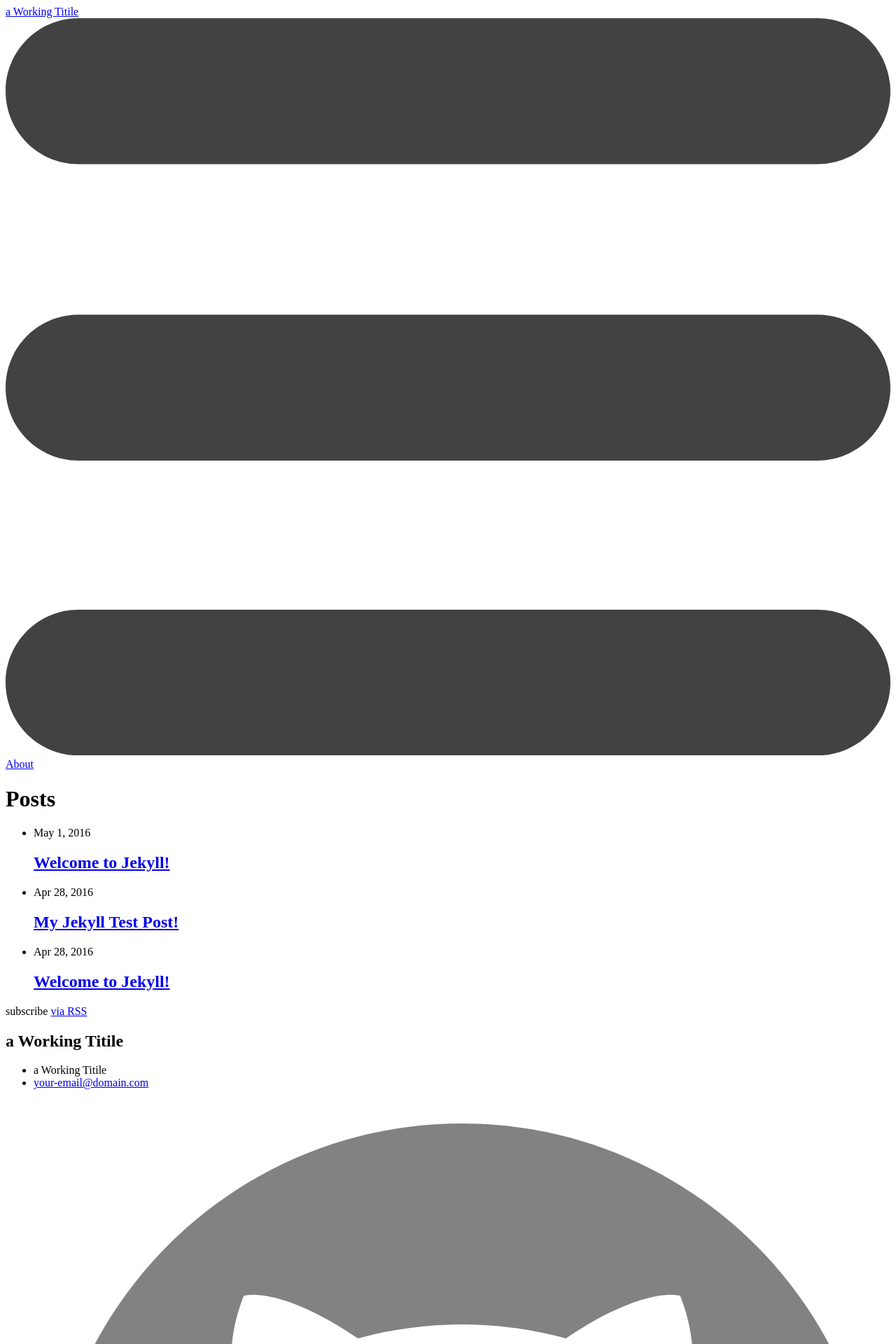
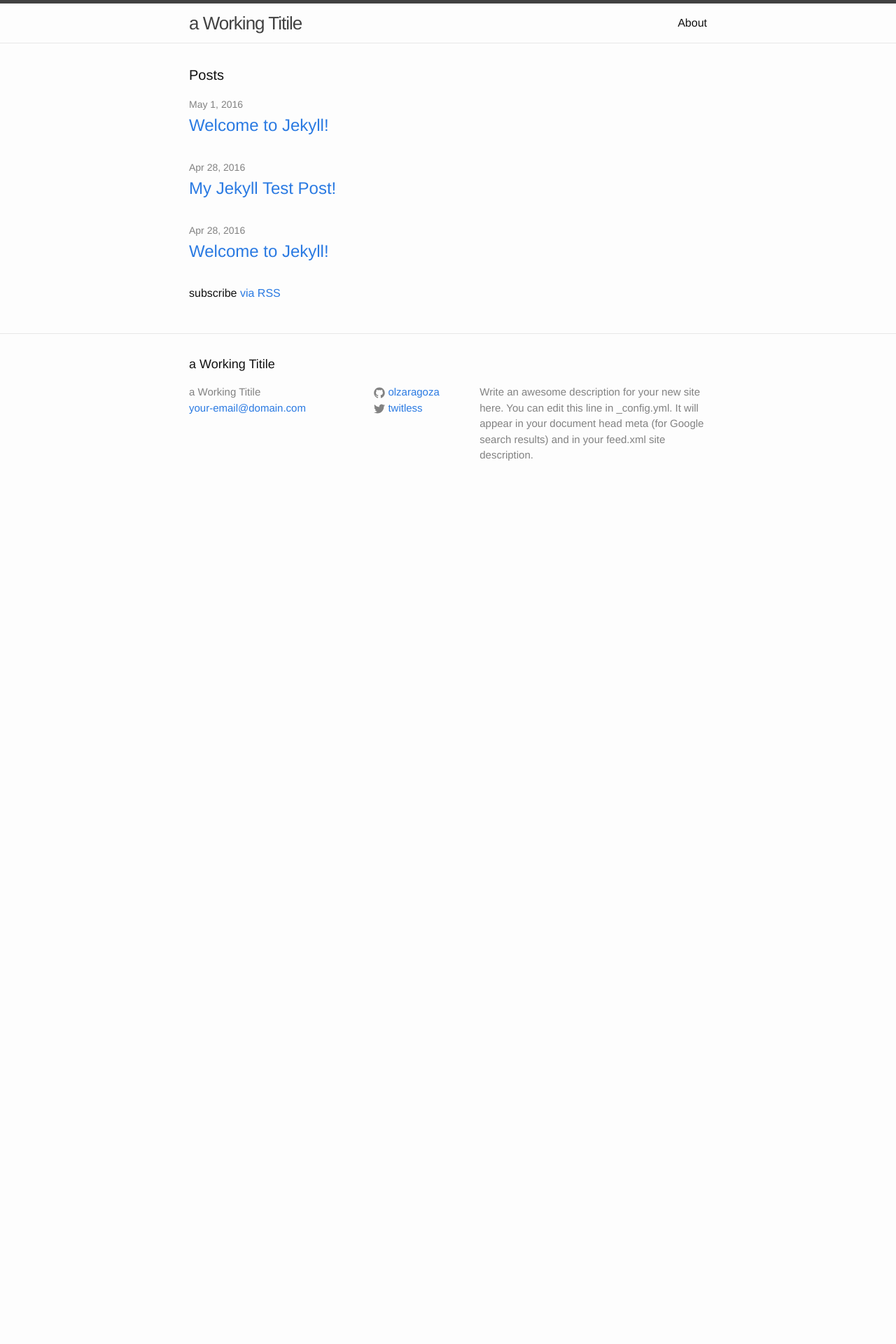
Before and after one commit to olzaragoza/jekyllmd, a Jekyll site: the page built from index.html, in a window 1280 px wide. Shown: the top 1920 px of the page at 70% size. Built offline with Jekyll 4.4.1, drawn with Linux system fonts in a browser that asks for light colours; after the commit the page ends 900 px from its top, so only the background shows below that.

```diff
--- a/_config.yml
+++ b/_config.yml
@@ -12,7 +12,7 @@ description: > # this means to ignore newlines until "baseurl:"
   Write an awesome description for your new site here. You can edit this
   line in _config.yml. It will appear in your document head meta (for
   Google search results) and in your feed.xml site description.
-baseurl: "jekyllmd" # the subpath of your site, e.g. /blog
+baseurl: "/jekyllmd" # the subpath of your site, e.g. /blog
 url: "https://olzaragoza.github.io" # the base hostname & protocol for your site
 twitter_username: twitless
 github_username:  olzaragoza
```
